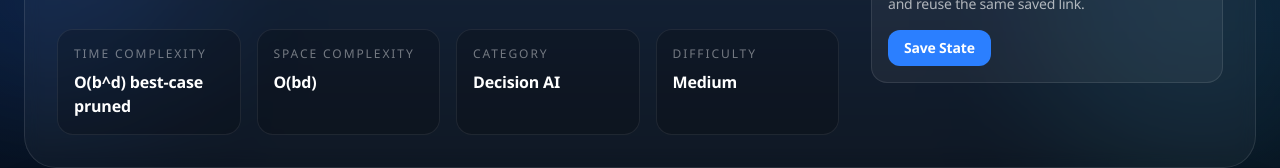
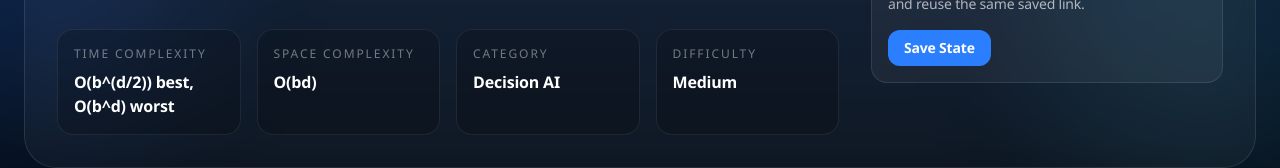
Before and after one commit to N9601/algowizard, a Next.js app: page /visualizer/decision/alpha-beta in a window 1280 px wide. Shown: the part 257-425 px from the top of the page. Built offline with nearby package versions, Linux system fonts and the light colour scheme; no server answers.

Commit message:
Correct the alpha-beta time complexity label

```diff
--- a/app/visualizer/decision/alpha-beta/page.tsx
+++ b/app/visualizer/decision/alpha-beta/page.tsx
@@ -92,7 +92,7 @@ export default function AlphaBetaPage() {
       <AlgorithmLayout
         title="Alpha–Beta Pruning (Tic-Tac-Toe)"
         description="Minimax with alpha–beta pruning skips branches that cannot improve the outcome."
-        time="O(b^d) best-case pruned"
+        time="O(b^(d/2)) best, O(b^d) worst"
         space="O(bd)"
         category="Decision AI"
         difficulty="Medium"
```
